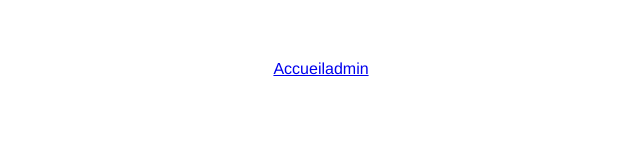
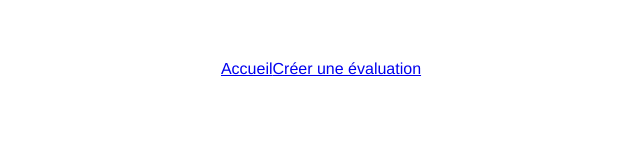
Before and after one commit to HyroHyKen/vue-ratings, a Vue app: page / in a window 1280 px wide. Before the commit this address had no page. Shown: the top 160 px of the page, without its empty margins (319-959 px from the left). Built offline with nearby package versions, Linux system fonts and the light colour scheme.

Commit message:
update route

```diff
--- a/src/App.vue
+++ b/src/App.vue
@@ -1,7 +1,7 @@
 <template>
   <nav>
     <router-link to="/">Accueil</router-link>
-    <router-link to="/administration">admin</router-link>
+    <router-link to="/administration/evaluation">Créer une évaluation</router-link>
   </nav>
   <router-view></router-view>
 </template>
--- a/src/router/index.js
+++ b/src/router/index.js
@@ -3,7 +3,7 @@ import CreateTest from "@/components/CreateTest";
 
 const routes = [
     // will match everything and put it under `$route.params.pathMatch`
-    { path: '/administration', name: 'admin', component: CreateTest },
+    { path: '/administration/evaluation', name: 'admin', component: CreateTest },
     // will match anything starting with `/user-` and put it under `$route.params.afterUser`
 
 ]
```
